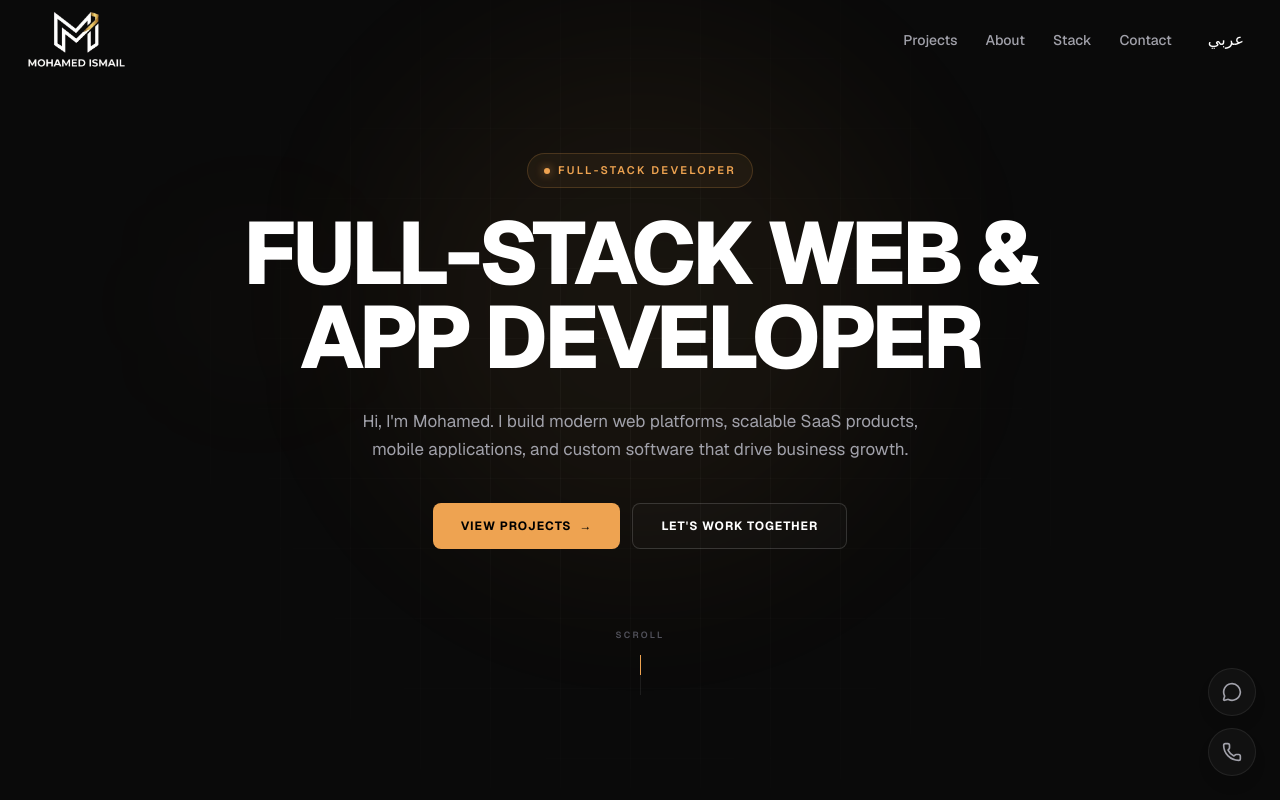
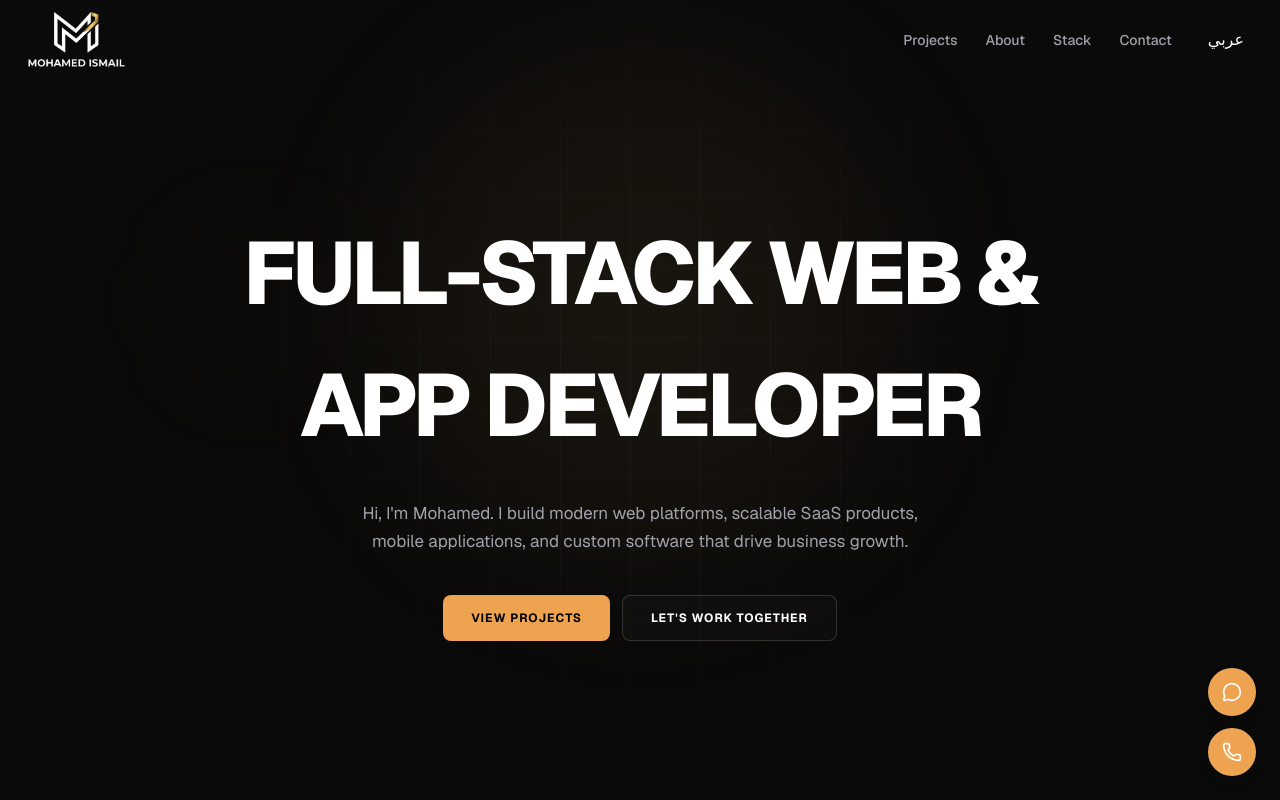
Before and after one commit to mohamed-esmail-mostafa/my-portfolio, a Next.js app: page /en in a window 1280 px wide. Shown: the top 800 px of the page. Built offline with nearby package versions, Linux system fonts and the light colour scheme.

Commit message:
update navbar and hero

```diff
--- a/components/FloatContact.tsx
+++ b/components/FloatContact.tsx
@@ -1,6 +1,6 @@
 'use client';
 
-import React from 'react';
+
 import { Phone, MessageCircle } from 'lucide-react';
 
 export default function FloatContact() {
@@ -15,8 +15,8 @@ export default function FloatContact() {
         className="
           group flex h-12 w-12 items-center justify-center
           rounded-full border border-[var(--border)]
-          bg-[#111]
-          text-[var(--text-secondary)]
+          bg-primary
+          text-white
           shadow-lg
           transition-all duration-300
           hover:-translate-y-1
@@ -35,8 +35,8 @@ export default function FloatContact() {
         className="
           group flex h-12 w-12 items-center justify-center
           rounded-full border border-[var(--border)]
-          bg-[#111]
-          text-[var(--text-secondary)]
+         bg-primary
+          text-white
           shadow-lg
           transition-all duration-300
           hover:-translate-y-1
--- a/components/Hero.tsx
+++ b/components/Hero.tsx
@@ -3,9 +3,12 @@
 import { useEffect, useRef } from 'react';
 import { useTranslations } from 'next-intl';
 import gsap from 'gsap';
+import { ArrowLeft, ArrowRight } from 'lucide-react';
+import useCurrentLang from '@/hooks/use-current-lang';
 
 export default function Hero() {
   const t = useTranslations('hero');
+  const {locale}=useCurrentLang()
 
   const heroRef = useRef<HTMLElement>(null);
   const contentRef = useRef<HTMLDivElement>(null);
@@ -232,7 +235,8 @@ export default function Hero() {
         className="
           pointer-events-none absolute
           left-1/2 top-[38%]
-          h-[500px] w-[500px]
+          h-125
+          w-125
           -translate-x-1/2 -translate-y-1/2
           rounded-full
           bg-primary/[0.07]
@@ -260,37 +264,10 @@ export default function Hero() {
           text-center
         "
       >
-        {/* Badge */}
-        <div className="hero-badge mb-6">
-          <span
-            className="
-              inline-flex items-center gap-2
-              rounded-full
-              border border-primary/20
-              bg-primary/[0.06]
-              px-4 py-2
-              text-[11px] font-semibold
-              uppercase tracking-[0.2em]
-              text-primary
-            "
-          >
-            <span className="h-1.5 w-1.5 rounded-full bg-primary shadow-[0_0_10px_rgba(238,163,81,0.8)]" />
-            {t('badge')}
-          </span>
-        </div>
+
 
         {/* Heading */}
-        <h1
-          className="
-            hero-title
-            text-[clamp(42px,8vw,88px)]
-            font-extrabold
-            uppercase
-            leading-[0.95]
-            tracking-[-0.045em]
-            text-[var(--text-primary)]
-          "
-        >
+        <h1 className=" hero-title text-[clamp(42px,8vw,88px)] font-extrabold uppercase tracking-[-0.045em] text-(--text-primary)" >
           {t('title')}
         </h1>
 
@@ -299,10 +276,10 @@ export default function Hero() {
           className="
             hero-description
             mx-auto mt-7
-            max-w-[600px]
+            max-w-150
             text-[15px]
             leading-7
-            text-[var(--text-secondary)]
+            text-(--text-secondary)
             sm:text-[17px]
           "
         >
@@ -331,15 +308,16 @@ export default function Hero() {
           >
             {t('cta_projects')}
 
-            <span
+            {/* <span
               className="
                 ml-2
                 transition-transform duration-300
                 group-hover:translate-x-1
               "
             >
-              →
-            </span>
+
+              {locale === "ar" ? <ArrowLeft /> : <ArrowRight />}
+            </span> */}
           </a>
 
           <a
@@ -366,7 +344,7 @@ export default function Hero() {
         </div>
 
         {/* Scroll indicator */}
-        <div
+        {/* <div
           className="
             hero-scroll
             mt-20
@@ -396,7 +374,7 @@ export default function Hero() {
               "
             />
           </div>
-        </div>
+        </div> */}
       </div>
     </section>
   );
--- a/components/Navbar.tsx
+++ b/components/Navbar.tsx
@@ -6,20 +6,16 @@ import { Menu, X } from 'lucide-react';
 
 import LanguageSwitcher from './LanguageSwitcher';
 import Logo from './Logo';
+import useNavigationLinks from '@/hooks/use-navigation-links';
+import MobileDrawerMenu from './mobile-drawer-menu';
 
 export default function Navbar() {
   const t = useTranslations('nav');
+  const {navLinks}=useNavigationLinks()
 
   const [scrolled, setScrolled] = useState(false);
   const [menuOpen, setMenuOpen] = useState(false);
   const [active, setActive] = useState('');
-
-  const navLinks = [
-    { href: '#projects', label: t('projects') },
-    { href: '#about', label: t('about') },
-    { href: '#stack', label: t('stack') },
-    { href: '#contact', label: t('contact') },
-  ];
 
   useEffect(() => {
     const onScroll = () => {
@@ -50,12 +46,12 @@ export default function Navbar() {
   return (
     <header
       className={`
-        fixed inset-x-0 top-0 z-[100]
+        fixed inset-x-0 top-0 z-50
         border-b
         transition-all duration-300
         ${
           scrolled
-            ? 'border-[var(--border)] bg-black/90 backdrop-blur-md'
+            ? 'border-(--border) bg-black/90 backdrop-blur-md'
             : 'border-transparent bg-transparent'
         }
       `}
@@ -129,111 +125,8 @@ export default function Navbar() {
       </div>
 
       {/* Mobile Full Screen Menu */}
-      <div
-        className={`
-          fixed inset-0 top-20 z-[-1]
-          bg-[#0a0a0a]/[0.98]
-          backdrop-blur-xl
-          sm:hidden
-          transition-all duration-500 ease-in-out
-          ${
-            menuOpen
-              ? 'pointer-events-auto translate-y-0 opacity-100'
-              : 'pointer-events-none -translate-y-5 opacity-0'
-          }
-        `}
-      >
-        <div className="flex h-[calc(100vh-5rem)] flex-col px-6 py-10">
-          {/* Menu Label */}
-          <div
-            className={`
-              mb-8 overflow-hidden
-              transition-all duration-500
-              ${
-                menuOpen
-                  ? 'translate-y-0 opacity-100'
-                  : '-translate-y-4 opacity-0'
-              }
-            `}
-          >
-            <span className="text-xs font-semibold uppercase tracking-[0.2em] text-primary">
-              Navigation
-            </span>
 
-            <div className="mt-3 h-px w-10 bg-primary" />
-          </div>
-
-          {/* Links */}
-          <nav className="flex flex-col gap-2">
-            {navLinks.map((link, index) => (
-              <a
-                key={link.href}
-                href={link.href}
-                onClick={() => handleLinkClick(link.href)}
-                style={{
-                  transitionDelay: menuOpen ? `${index * 70 + 100}ms` : '0ms',
-                }}
-                className={`
-                  group flex items-center justify-between
-                  rounded-xl border border-transparent
-                  px-4 py-4
-                  text-2xl font-semibold
-                  transition-all duration-500
-                  ${
-                    menuOpen
-                      ? 'translate-x-0 opacity-100'
-                      : '-translate-x-8 opacity-0'
-                  }
-                  ${
-                    active === link.href
-                      ? 'border-primary/20 bg-primary/10 text-primary'
-                      : 'text-[var(--text-primary)] hover:border-[var(--border)] hover:bg-white/[0.03] hover:text-primary'
-                  }
-                `}
-              >
-                <span>{link.label}</span>
-
-                <span
-                  className="
-                    text-xl text-[var(--text-muted)]
-                    transition-all duration-300
-                    group-hover:translate-x-1
-                    group-hover:text-primary
-                  "
-                >
-                  →
-                </span>
-              </a>
-            ))}
-          </nav>
-
-          {/* Bottom */}
-          <div
-            style={{
-              transitionDelay: menuOpen ? '400ms' : '0ms',
-            }}
-            className={`
-              mt-auto
-              border-t border-[var(--border)]
-              pt-6
-              transition-all duration-500
-              ${
-                menuOpen
-                  ? 'translate-y-0 opacity-100'
-                  : 'translate-y-4 opacity-0'
-              }
-            `}
-          >
-            <p className="text-xs uppercase tracking-[0.15em] text-[var(--text-muted)]">
-              Full-Stack Developer
-            </p>
-
-            <p className="mt-2 text-sm text-[var(--text-secondary)]">
-              Building modern digital experiences.
-            </p>
-          </div>
-        </div>
-      </div>
+      <MobileDrawerMenu menuOpen={menuOpen} handleLinkClick={handleLinkClick} active={active} />
     </header>
   );
 }
--- /dev/null
+++ b/components/mobile-drawer-menu.tsx
@@ -0,0 +1,113 @@
+import useCurrentLang from '@/hooks/use-current-lang'
+import useNavigationLinks from '@/hooks/use-navigation-links'
+import { ArrowLeft, ArrowRight } from 'lucide-react'
+import React from 'react'
+
+export default function MobileDrawerMenu({ menuOpen, handleLinkClick, active }: any) {
+    const { navLinks } = useNavigationLinks()
+    const { locale } = useCurrentLang()
+
+    return (
+        <div
+            className={`
+          fixed inset-0 top-20 z-50
+          bg-black
+          backdrop-blur-xl
+          sm:hidden
+          transition-all duration-500 ease-in-out
+          ${menuOpen
+                    ? 'pointer-events-auto translate-y-0 opacity-100'
+                    : 'pointer-events-none -translate-y-5 opacity-0'
+                }
+        `}
+        >
+            <div className="flex h-[calc(100vh-5rem)] flex-col px-6 py-10">
+                {/* Menu Label */}
+                <div
+                    className={`
+              mb-8 overflow-hidden
+              transition-all duration-500
+              ${menuOpen
+                            ? 'translate-y-0 opacity-100'
+                            : '-translate-y-4 opacity-0'
+                        }
+            `}
+                >
+                    {/* <span className="text-xs font-semibold uppercase tracking-[0.2em] text-primary">
+              Navigation
+            </span> */}
+
+                    <div className="mt-3 h-px w-10 bg-primary" />
+                </div>
+
+                {/* Links */}
+                <nav className="flex flex-col gap-2">
+                    {navLinks.map((link, index) => (
+                        <a
+                            key={link.href}
+                            href={link.href}
+                            onClick={() => handleLinkClick(link.href)}
+                            style={{
+                                transitionDelay: menuOpen ? `${index * 70 + 100}ms` : '0ms',
+                            }}
+                            className={`
+                  group flex items-center justify-between
+                  rounded-xl border border-transparent
+                  px-4 py-4
+                  text-2xl font-semibold
+                  transition-all duration-500
+                  ${menuOpen
+                                    ? 'translate-x-0 opacity-100'
+                                    : '-translate-x-8 opacity-0'
+                                }
+                  ${active === link.href
+                                    ? 'border-primary/20 bg-primary/10 text-primary'
+                                    : 'text-[var(--text-primary)] hover:border-[var(--border)] hover:bg-white/[0.03] hover:text-primary'
+                                }
+                `}
+                        >
+                            <span>{link.label}</span>
+
+                            <span
+                                className="
+                    text-xl text-[var(--text-muted)]
+                    transition-all duration-300
+                    group-hover:translate-x-1
+                    group-hover:text-primary
+                  "
+                            >
+
+                                {locale === 'ar' ? <ArrowLeft /> : <ArrowRight />}
+                            </span>
+                        </a>
+                    ))}
+                </nav>
+
+                {/* Bottom */}
+                <div
+                    style={{
+                        transitionDelay: menuOpen ? '400ms' : '0ms',
+                    }}
+                    className={`
+              mt-auto
+              border-t border-[var(--border)]
+              pt-6
+              transition-all duration-500
+              ${menuOpen
+                            ? 'translate-y-0 opacity-100'
+                            : 'translate-y-4 opacity-0'
+                        }
+            `}
+                >
+                    <p className="text-xs uppercase tracking-[0.15em] text-[var(--text-muted)]">
+                        Full-Stack Developer
+                    </p>
+
+                    <p className="mt-2 text-sm text-[var(--text-secondary)]">
+                        Building modern digital experiences.
+                    </p>
+                </div>
+            </div>
+        </div>
+    )
+}
--- /dev/null
+++ b/hooks/use-current-lang.tsx
@@ -0,0 +1,9 @@
+import { useLocale } from 'next-intl';
+
+export default function useCurrentLang() {
+    const locale = useLocale();
+    const nextLocale = locale === 'en' ? 'ar' : 'en';
+  return {
+    nextLocale , locale
+  }
+}
--- /dev/null
+++ b/hooks/use-navigation-links.tsx
@@ -0,0 +1,14 @@
+import { useTranslations } from 'next-intl';
+
+export default function useNavigationLinks() {
+    const t = useTranslations('nav');
+     const navLinks = [
+    { href: '#projects', label: t('projects') },
+    { href: '#about', label: t('about') },
+    { href: '#stack', label: t('stack') },
+    { href: '#contact', label: t('contact') },
+  ];
+  return {
+    navLinks
+  }
+}
```
Also changed, not shown: components/LanguageSwitcher.tsx (+0 -22 lines).
